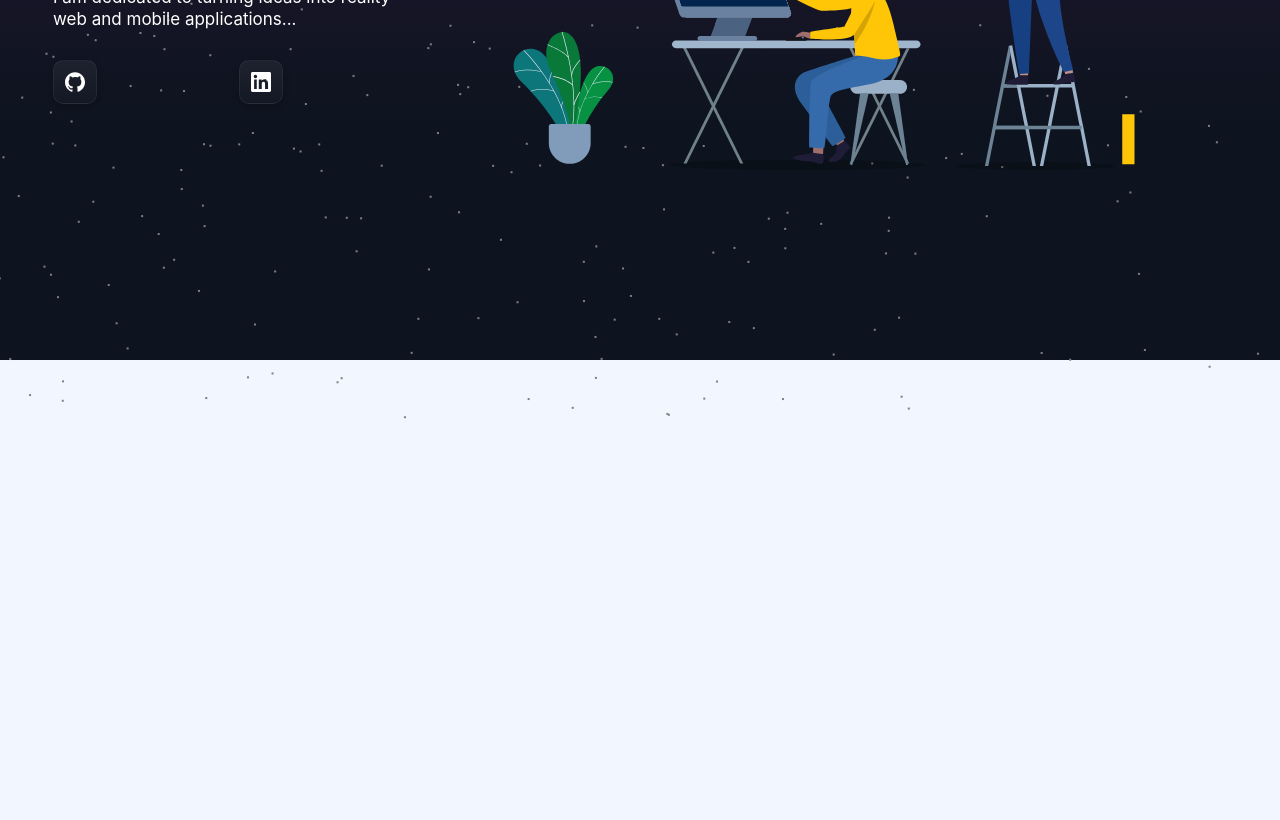
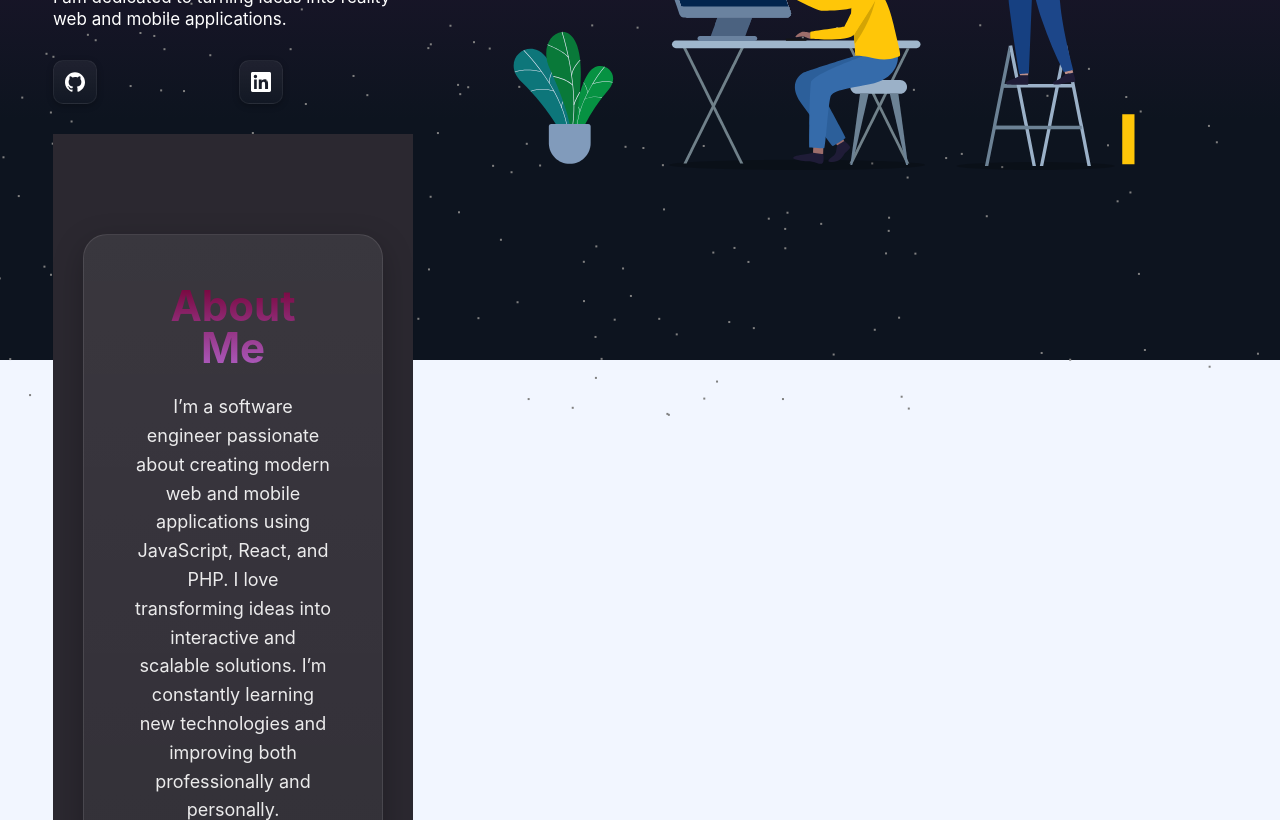
Before and after one commit to dianaflorez/my-portfolio, a React (Vite) app in the folder ui/: page / in a window 1280 px wide. Shown: the part 440-1260 px from the top of the page. Built offline with nearby package versions, Linux system fonts and the light colour scheme.

Commit message:
[Add] aboutme

```diff
--- a/ui/src/components/routes/LandingPage.tsx
+++ b/ui/src/components/routes/LandingPage.tsx
@@ -7,6 +7,7 @@ import { H1, MediumText } from '../../styles/TextStyles';
 import Lottie from 'lottie-react';
 import animationData from './Landingmia.json';
 import Typewriter from "typewriter-effect";
+import AboutMe from "../sections/AboutMe";
 
 
 const LandingPage = () => {
@@ -59,7 +60,7 @@ const LandingPage = () => {
             Developer
           </Title>
           <Description>
-            I am dedicated to turning ideas into reality web and mobile applications...
+            I am dedicated to turning ideas into reality web and mobile applications.
           </Description>
 
           {/* Social links */}
@@ -78,6 +79,9 @@ const LandingPage = () => {
               </SocialLink>
             ))}
           </SocialWrapper>
+
+          <AboutMe />
+
         </TextWrapper>
 
         <LottieWrapper>
--- /dev/null
+++ b/ui/src/components/sections/AboutMe.tsx
@@ -0,0 +1,69 @@
+import React from "react";
+import styled from "styled-components";
+import { themes } from "../../styles/ColorStyles";
+import { H1, MediumText } from "../../styles/TextStyles";
+
+const AboutMe = () => {
+  return (
+    <Wrapper>
+      <Card>
+        <Title>About Me</Title>
+        <Text>
+          I’m a <strong>software engineer</strong> passionate about creating modern web and mobile applications using
+          <strong> JavaScript, React, and PHP</strong>. I love transforming ideas into interactive and scalable solutions.
+          I’m constantly learning new technologies and improving both professionally and personally.
+          <br /><br />
+          My approach is focused on <strong>commitment, creativity, and teamwork</strong> — always finishing what I start and
+          contributing with enthusiasm to every project I’m part of.
+        </Text>
+      </Card>
+    </Wrapper>
+  );
+};
+
+export default AboutMe;
+
+// 💅 Estilos
+const Wrapper = styled.div`
+  display: flex;
+  justify-content: center;
+  align-items: center;
+  padding: 100px 30px;
+  background: ${themes.dark.backgroundColor};
+`;
+
+const Card = styled.div`
+  max-width: 800px;
+  background: linear-gradient(180deg, rgba(255,255,255,0.07), rgba(255,255,255,0.03));
+  border: 1px solid rgba(255,255,255,0.1);
+  border-radius: 24px;
+  padding: 50px;
+  box-shadow: 0px 10px 30px rgba(0,0,0,0.25);
+  color: white;
+  text-align: center;
+  transition: transform 0.3s ease, box-shadow 0.3s ease;
+
+  &:hover {
+    transform: translateY(-8px);
+    box-shadow: 0px 14px 40px rgba(0,0,0,0.4);
+  }
+
+  @media (max-width: 600px) {
+    padding: 30px 20px;
+  }
+`;
+
+const Title = styled(H1)`
+  font-size: 42px;
+  background: linear-gradient(180deg, rgb(119, 4, 58) 0%, rgb(173, 93, 193) 100%);
+  background-clip: text;
+  -webkit-background-clip: text;
+  color: transparent;
+  margin-bottom: 24px;
+`;
+
+const Text = styled(MediumText)`
+  color: rgba(255, 255, 255, 0.9);
+  font-size: 18px;
+  line-height: 1.6;
+`;
```
